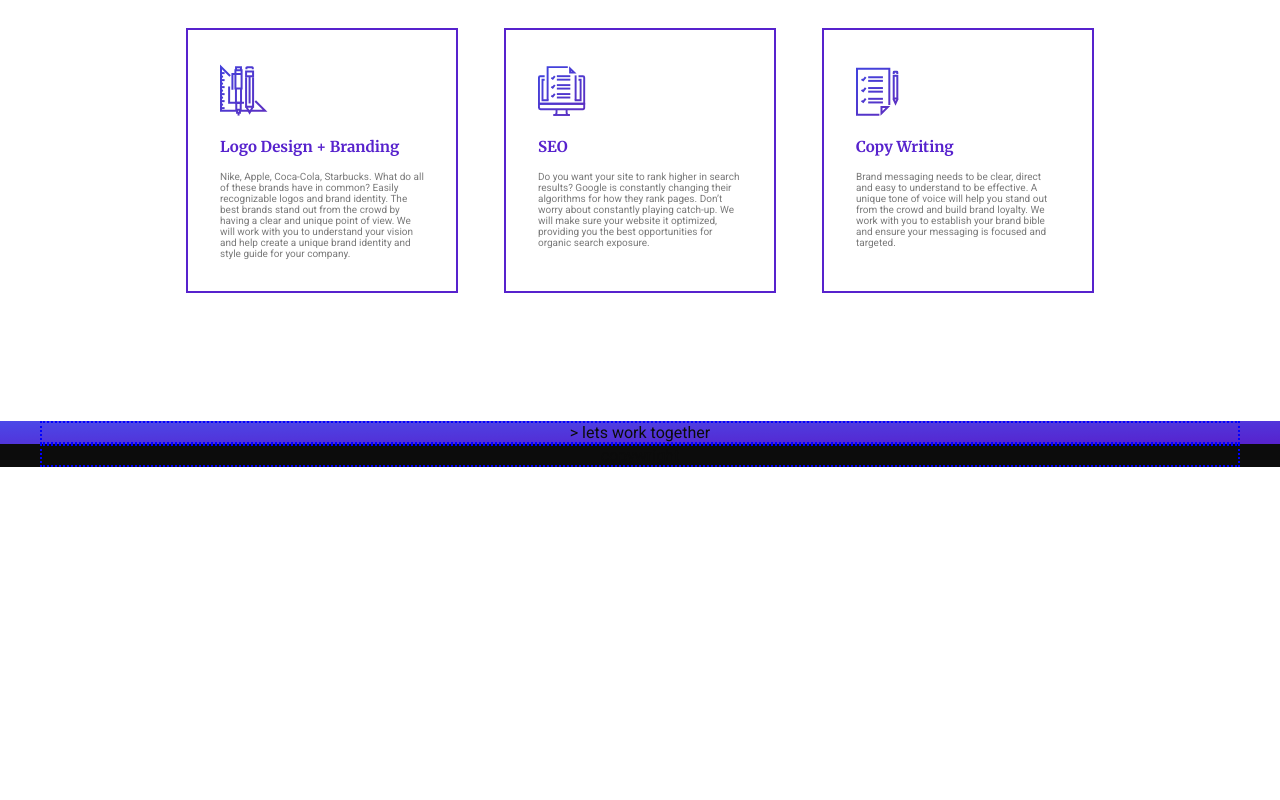
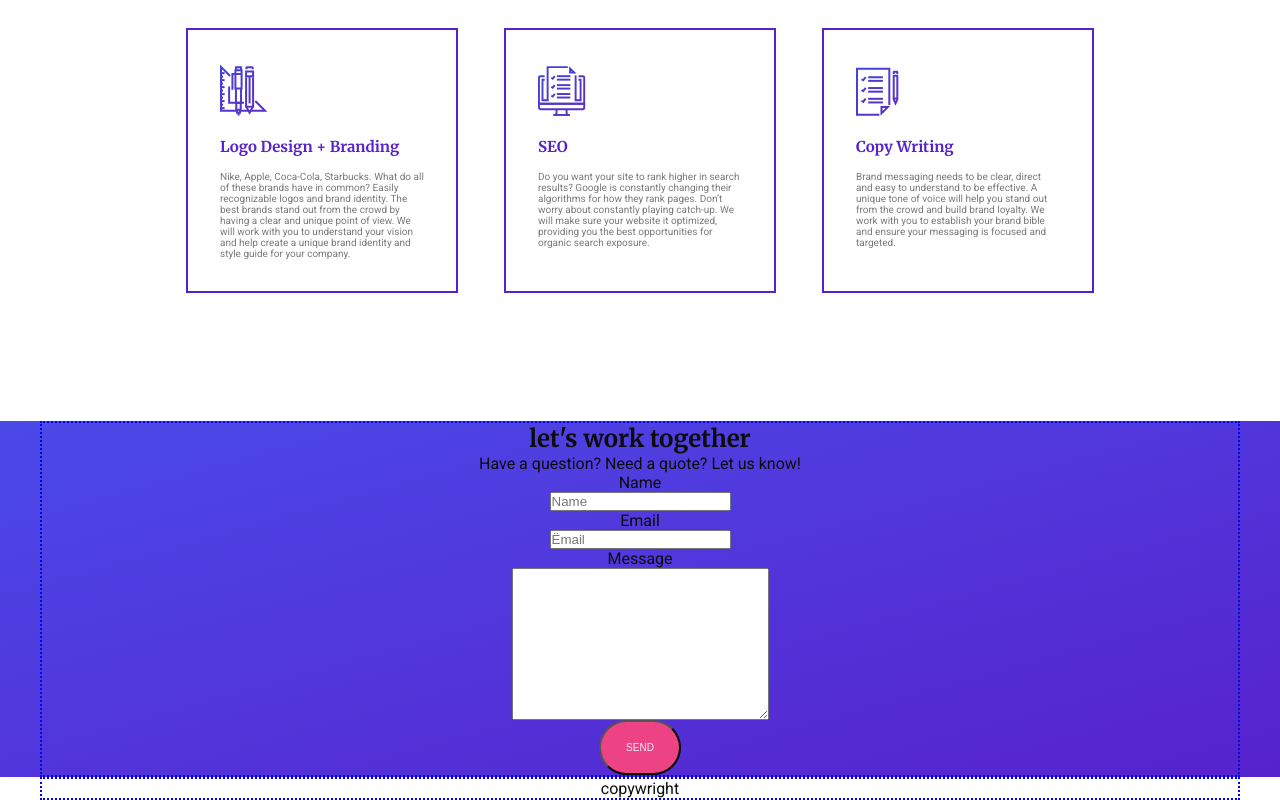
Before and after one commit to Nicolette47/Huiswerk-les4-afronding-html-css, a plain HTML site: page index.html in a window 1280 px wide. Shown: the part 2507-3307 px from the top of the page. Before the commit the page ends 2974 px from the top, so only its background shows below. Drawn offline with Linux system fonts and the light colour scheme.

Commit message:
basis formulier klaar styling ontbreekt

```diff
--- a/assets/styles/styles.css
+++ b/assets/styles/styles.css
@@ -246,8 +246,21 @@ h1, h2, h3, h4, h5, h6 {
     background: linear-gradient(to bottom right, var(--head-foot-color), var(--purple-text-color));
 }
 
+.inner-container__form-part {
+    flex-basis:1200px;
+    display: flex;
+    flex-direction: column;
+    align-items:center;
+    border:2px dotted blue;
+}
 
-
+.inner-container__form-part button {
+    background-color:  var(--button-color);
+    border-radius: 50px;
+    padding: 20px 25px;
+    text-transform: uppercase;
+    color: var(--whiteish-text-color);
+    font-size: 10px;
 
 /*------------------- 4.4  footer  ----------------*/
 .footer-section {
--- a/index.html
+++ b/index.html
@@ -35,8 +35,8 @@
         <div class="inner-container">
             <div class="introduction-content">
                 <h2>
-                    Rekupe is a digital agency in Los Angeles. <br><br>We use strategic UX, SEO optimization and
-                    beautiful visual designs to help your business grow. <br><br>We see every project as a fresh
+                    Rekupe is a digital agency in Los Angeles. <br/><br/>We use strategic UX, SEO optimization and
+                    beautiful visual designs to help your business grow. <br/><br/>We see every project as a fresh
                     opportunity, pushing ourselves to create new digital experiences.
                 </h2>
                 <p>Have a question? <a href="/">Click here</a> to contact us!</p>
@@ -154,9 +154,18 @@
         </div>
     </section>
 
-    <form class="outer-container form-section">
-        <div class="inner-container">>
-            lets work together
+<!--    Desktop:voor formulier gebruik ik alleen de innercontainer (display column) die ik net als bij de tegels hierboven een variatie van maak. Dus geen extra div. Dan binnen form tag de titel en subtext, de input velden met labels en de button (button bijna zelfde als headerbutton qua vormgeving). De flex-basis is de hoogte van alles, dus met align-items de zaken positioneren-->
+    <form onsubmit="javascript-voor-nodig" class="outer-container form-section">
+        <div class="inner-container__form-part">
+            <h2>let's work together</h2>
+            <p>Have a question? Need a quote? Let us know!</p>
+            <label for="full-name-field">Name</label>
+            <input type="text" id="full-name-field" placeholder="Name" name="name"/>
+            <label for="email-field">Email</label>
+            <input type="email" id="email-field" placeholder="Ëmail" name="emailaddress"/>
+            <label for="message-field">Message</label>
+            <textarea name="message" id="message-field" cols="30" rows="10"></textarea>
+            <button type="submit">Send</button>
         </div>
     </form>
 </main>
```
